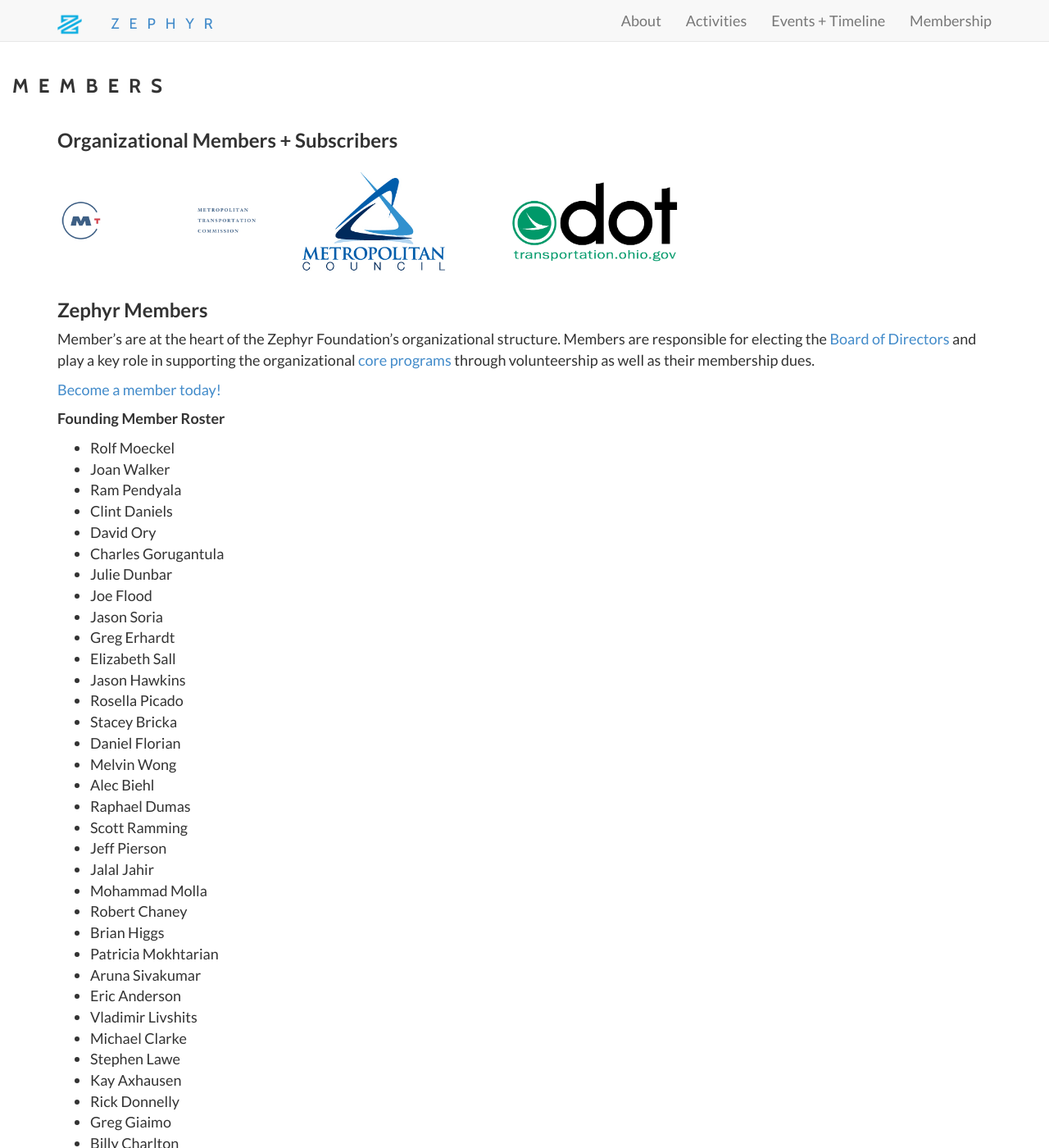
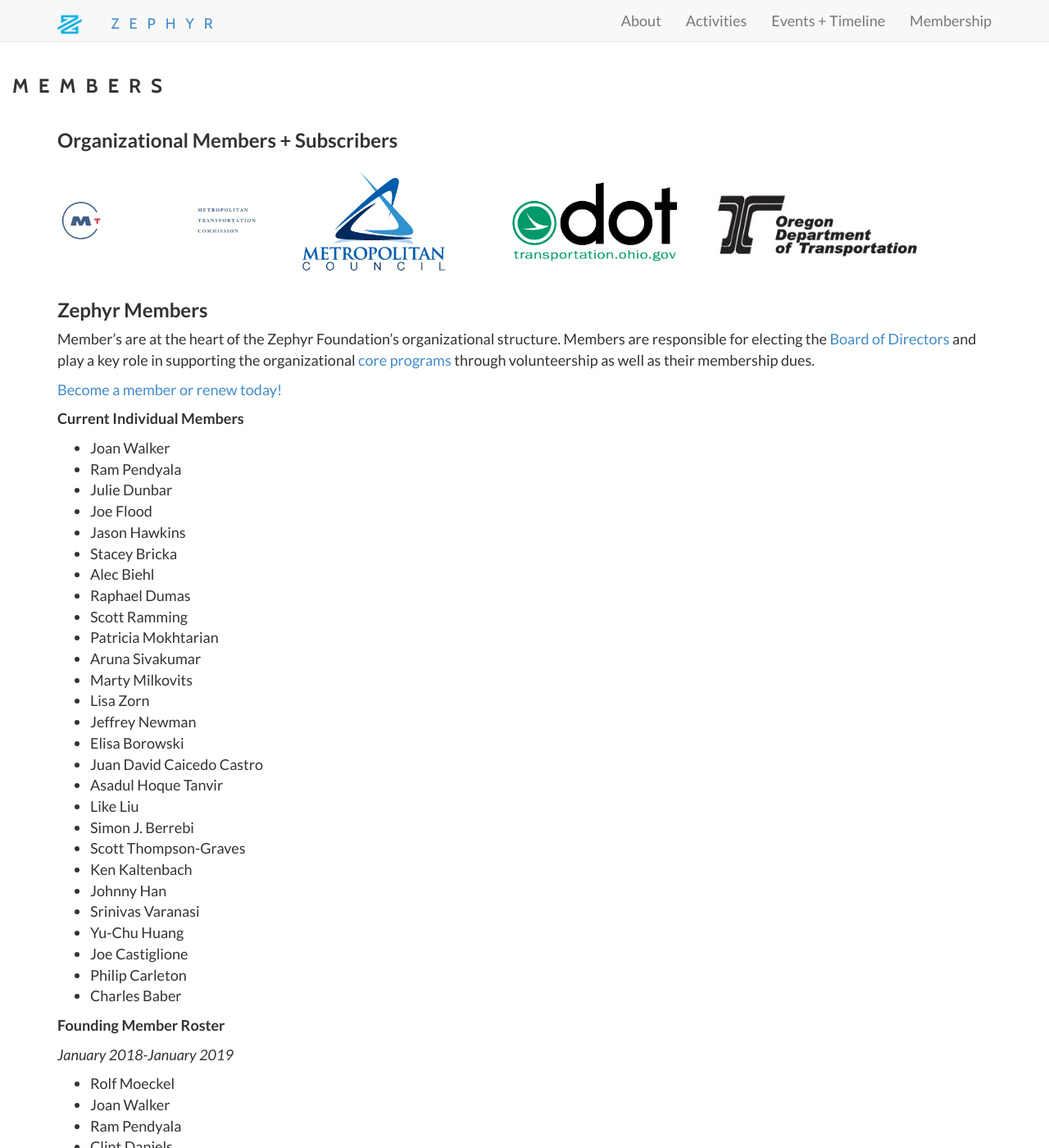
Before and after one commit to ZephyrTransport/zephyr-website, a Jekyll site: the page built from members.md, in a window 1280 px wide and 1400 px high. Shown: the whole window at 82% size. Built offline with Jekyll 4.4.1, drawn with Linux system fonts in a browser that asks for light colours; nearby versions of some CDN libraries; some of the changed text lies outside the part shown.

Commit message:
Update Members

```diff
--- a/members.md
+++ b/members.md
@@ -8,14 +8,47 @@
 <img src="/img/logos/MTC-logo.png" height="50px" style="float:left; margin-left:20px; margin-top: 50px; margin-right:40px;" />
 <img src="/img/logos/MetCouncil-logo.jpg" height="150px" style="float:left; margin-right:40px;" />
 <img src="/img/logos/ODOT-logo.PNG" height="150px" style="float:left; margin-right:20px;" />
+<img src="/img/logos/OregonDOT.jpg" height="80px" style="float:left; margin-right:20px; margin-top: 40px;" />
 </div>
 
 ### Zephyr Members
 Member’s are at the heart of the Zephyr Foundation’s organizational structure.  Members are responsible for electing the [Board of Directors](/leadership) and play a key role in supporting the organizational [core programs](/programs) through volunteership as well as their membership dues.
 
-[Become a member today!](/membership)
+[Become a member or renew today!](/membership)
+
+**Current Individual Members**
+
+ * Joan Walker
+ * Ram Pendyala
+ * Julie Dunbar
+ * Joe Flood
+ * Jason Hawkins
+ * Stacey Bricka
+ * Alec Biehl
+ * Raphael Dumas
+ * Scott Ramming
+ * Patricia Mokhtarian
+ * Aruna Sivakumar
+ * Marty Milkovits
+ * Lisa Zorn
+ * Jeffrey Newman
+ * Elisa Borowski
+ * Juan David Caicedo Castro
+ * Asadul Hoque Tanvir
+ * Like Liu
+ * Simon J. Berrebi
+ * Scott Thompson-Graves
+ * Ken Kaltenbach
+ * Johnny Han
+ * Srinivas Varanasi
+ * Yu-Chu Huang
+ * Joe Castiglione
+ * Philip Carleton
+ * Charles Baber
 
 **Founding Member Roster**
+
+*January 2018-January 2019*
 
  * Rolf Moeckel
  * Joan Walker
```
Also changed, not shown: other parts of members.md (+1 -2 lines), img/logos/OregonDOT.jpg (added).
